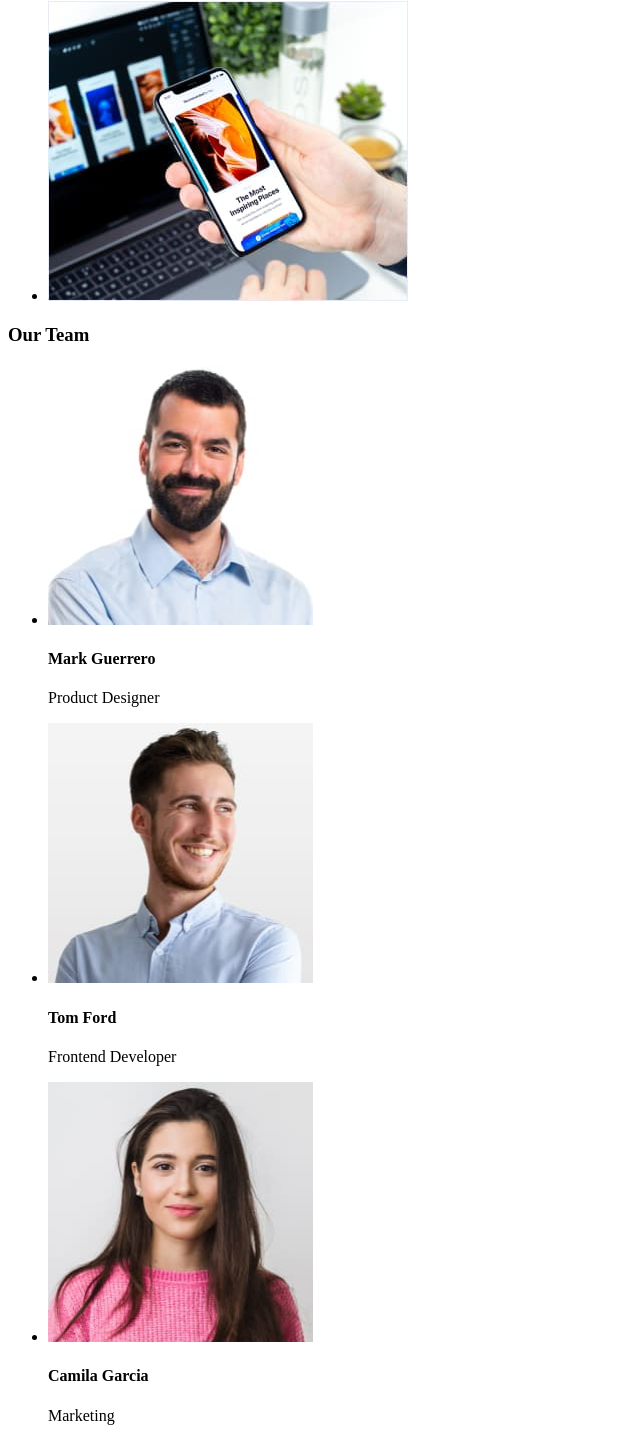
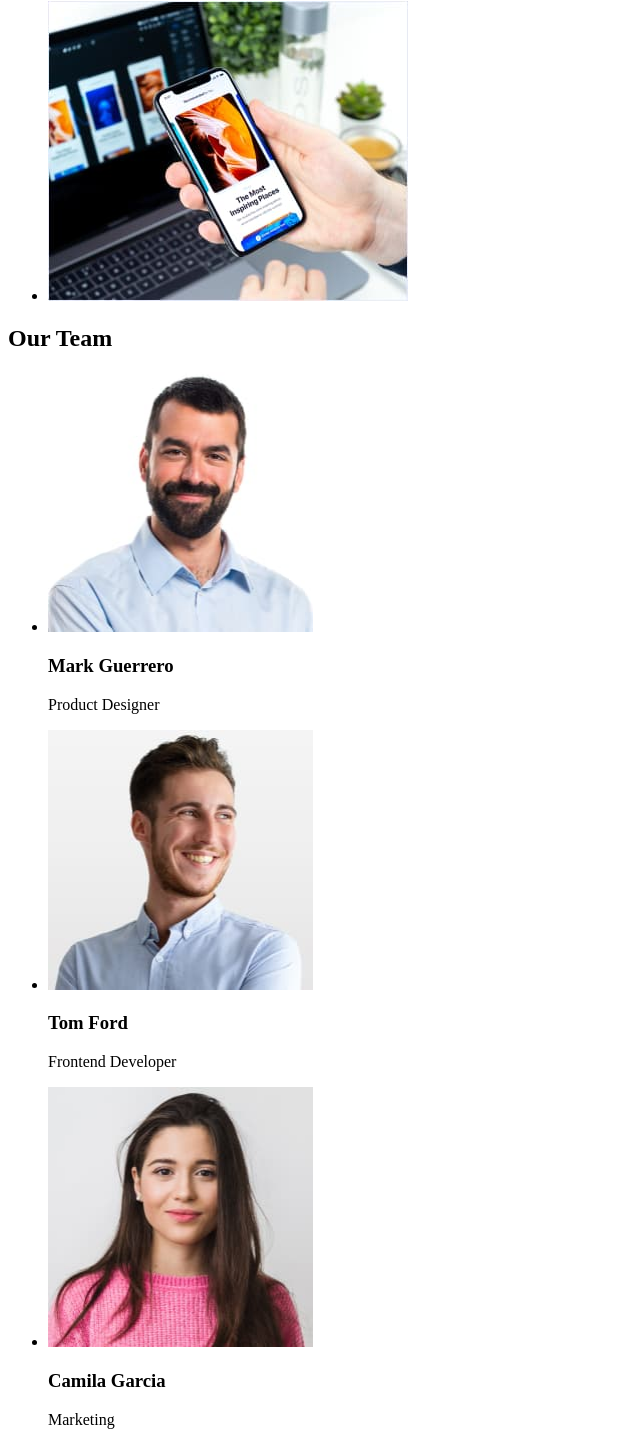
Before and after one commit to AllaKaplia/goit-markup-hw-01, a plain HTML site: page index.html in a window 1280 px wide. Shown: the part 1294-2732 px from the top of the page, without its empty margins (0-640 px from the left). Drawn offline with Linux system fonts and the light colour scheme.

Commit message:
Update index.html file

```diff
--- a/index.html
+++ b/index.html
@@ -15,16 +15,17 @@
                 <li><a href="">Portfolio</a></li>
                 <li><a href="">Contacts</a></li>
                 </ul>
-                <ul>
-                    <li><a href="mailto:info@devstudio.com">info@devstudio.com</a></li>
-                    <li><a href="tel:+11(000)1111111">+11 (000) 111-11-11</a></li>
-                </ul>
+
         </nav>
+        <ul>
+            <li><a href="mailto:info@devstudio.com">info@devstudio.com</a></li>
+            <li><a href="tel:+11(000)1111111">+11 (000) 111-11-11</a></li>
+        </ul>
     </header>
     <main>
         <section>
              <h1>Effective Solutions<br />for Your Business</h1>
-             <button>Order Service</button>
+             <button type="button">Order Service</button>
         </section>
         <section>
             <h2>Section 2</h2>
@@ -56,26 +57,26 @@
             </ul>
         </section>
         <section>
-            <h3>Our Team</h3>
+            <h2>Our Team</h2>
             <ul>
                 <li>
                     <img src="./images/portrait-1.jpg" alt="Portrait Mark Guerrero" width="265" height="260">
-                    <h4>Mark Guerrero</h4>
+                    <h3>Mark Guerrero</h3>
                     <p>Product Designer</p>
                 </li>
                 <li>
                     <img src="./images/portrait-2.jpg" alt="Portrait Tom Ford" width="265" height="260">
-                    <h4>Tom Ford</h4>
+                    <h3>Tom Ford</h3>
                     <p>Frontend Developer</p>
                 </li>
                 <li>
                     <img src="./images/portrait-3.jpg" alt="Portrait Camila Garcia" width="265" height="260">
-                    <h4>Camila Garcia</h4>
+                    <h3>Camila Garcia</h3>
                     <p>Marketing</p>
                 </li>
                 <li>
                     <img src="./images/portrait-4.jpg" alt="Portrait Daniel Wilson" width="265" height="260">
-                    <h4>Daniel Wilson</h4>
+                    <h3>Daniel Wilson</h3>
                     <p>UI Designer</p>
                 </li>
             </ul>
```
